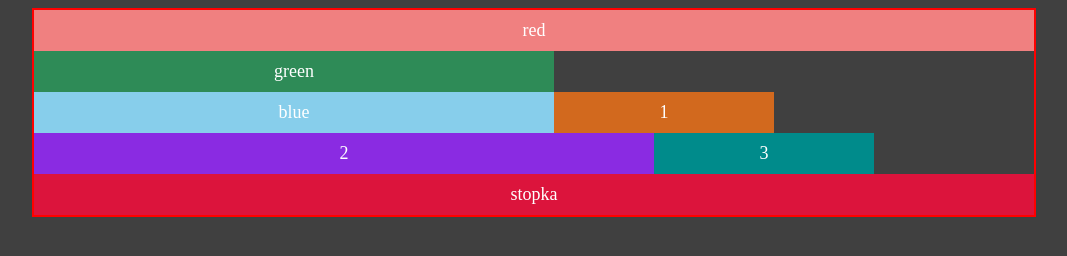
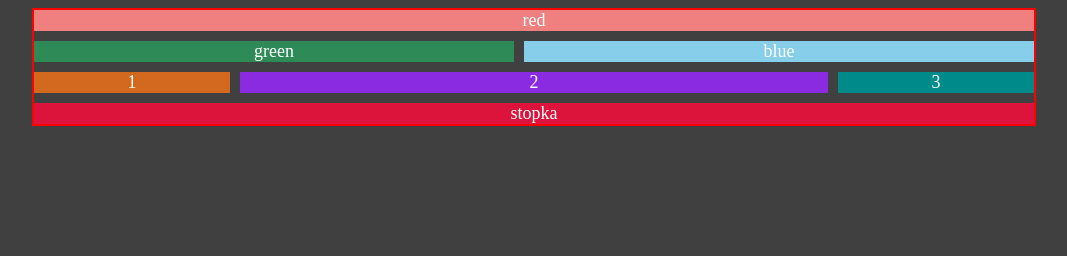
Before and after one commit to kgurlaga/Flexbox, a plain HTML site: page index.html in a window 1280 px wide. Shown: the whole page, without its empty margins (106-1173 px from the left). Drawn offline with Linux system fonts and the light colour scheme.

Commit message:
flex-display

```diff
--- a/index.html
+++ b/index.html
@@ -16,11 +16,15 @@
 
 	<main class="container">
 		<header class="red">red</header>
-		<div class="green">green</div>
-		<div class="blue">blue</div>
-		<nav>1</nav>
-		<article>2</article>
-		<aside>3</aside>
+		<div class="row1">
+			<div class="green">green</div>
+			<div class="blue">blue</div>
+		</div>
+		<div class="row2">
+			<nav>1</nav>
+			<article>2</article>
+			<aside>3</aside>
+		</div>
 		<footer>stopka</footer>
 
 	</main>
--- a/style.css
+++ b/style.css
@@ -5,7 +5,7 @@ body {
 }
 
 main > *{
-	padding: 10px;
+	/* padding: 10px; */
 	text-align: center;
 }
 
@@ -14,41 +14,52 @@ main > *{
 	max-width: 1000px;
 	border: 2px solid red;
 	display: flex;
-	flex-direction: row;
-	flex-wrap: wrap;
+	flex-direction: column;
+	/*flex-wrap: wrap; */
+	gap: 10px;
+	justify-content: center;
+}
+
+.row1, .row2{
+	display: flex;
+	gap: 10px;
 }
 
 .red{
 	background-color: lightcoral;
-	width: 100%;
+	flex-basis: 100%;
 }
 
 .green{
 	background-color: seagreen;
-	width: 50%;
+	flex-basis: 48%;
 }
 
 .blue{
 	background-color: skyblue;
-	width: 50%;
+	/* flex-basis: 45%;
+	flex-grow: 1; */
+	flex: 1 1 45%;
 }
 
 nav{
 	background-color: chocolate;
-	width: 20%;
+	flex-basis: 20%;
 }
 
 article{
 	background-color: blueviolet;
-	width: 60%;
+	 flex-basis: 60%;
+	/*flex-grow: 1;
+	flex: 1 0 55%;*/
 }
 
 aside{
 	background-color: darkcyan;
-	width: 20%;
+	flex-basis: 20%;
 }
 
 footer{
 	background-color: crimson;
-	width: 100%;
+	flex-basis: 100%;
 }
```
